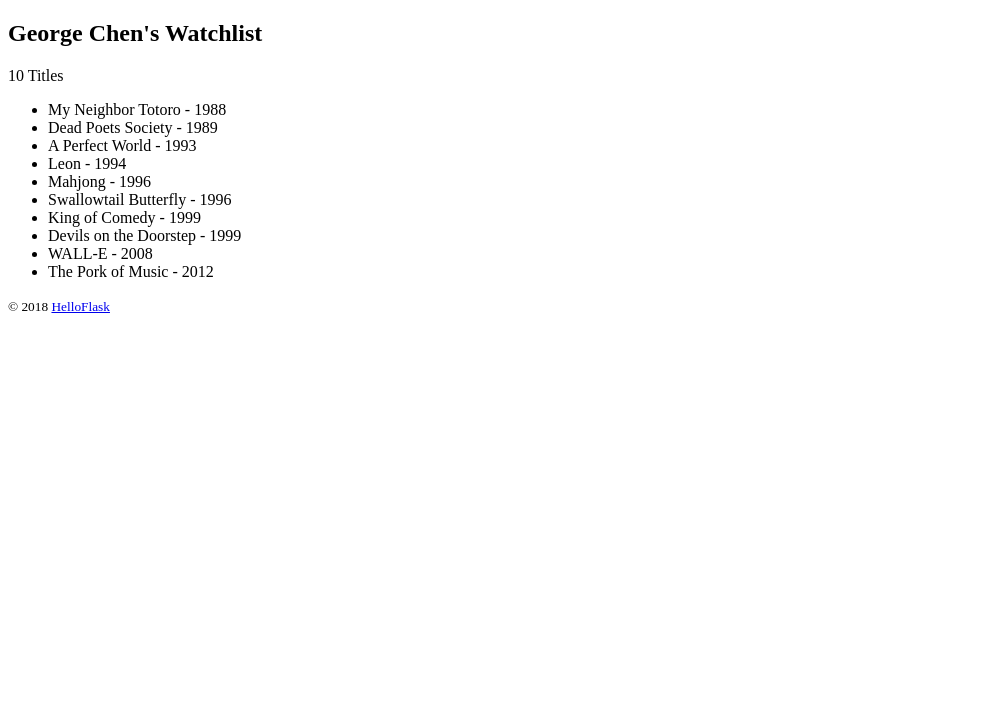
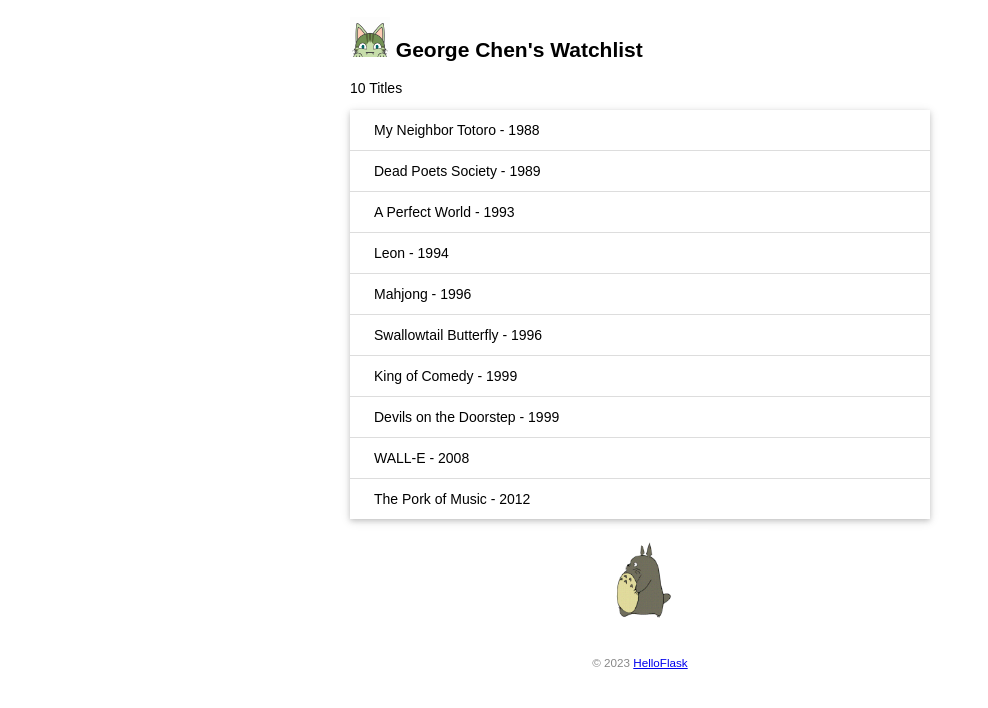
Before and after one commit to wither-rebirth/flask-watchlist, a Flask app: page / in a window 1280 px wide. Shown: the top 708 px of the page, without its empty margins (0-988 px from the left). Run offline with Flask 3, Linux system fonts and the light colour scheme.

Commit message:
Add static files

```diff
--- /dev/null
+++ b/project/static/style.css
@@ -0,0 +1,56 @@
+/* 页面整体 */
+body {
+    margin:auto;
+    max-width: 580px;
+    font-size: 14px;
+    font-family: Arial, Helvetica, sans-serif;
+}
+
+/* 页脚 */
+footer {
+    color: #888;
+    margin-top: 15px;
+    text-align: center;
+    padding:10px;
+}
+
+/* 页脚 */
+footer {
+    color:#888;
+    margin-top: 15px;
+    text-align: center;
+    padding: 10px;
+}
+
+/* 头像 */
+.avatar {
+    width: 40px;
+}
+
+/* 电影列表 */
+.movie-list {
+    list-style-type: none;
+    padding:0;
+    margin-bottom: 10px;
+    box-shadow: 0 2px 5px 0 rgba(0, 0, 0, 0.16), 0 2px 10px 0 rgba(0, 0, 0, 0.12);
+}
+
+.movie-list li{
+    padding:12px 24px;
+    border-bottom: 1px solid #ddd;
+}
+
+.movie-list li:last-child {
+    border-bottom: none;
+}
+
+.movie-list li:hover {
+    background-color: #f8f9fa;
+}
+
+/* 龙猫图片 */
+.totoro {
+    display: block;
+    margin:0 auto;
+    height:100px;
+}
--- a/project/templates/index.html
+++ b/project/templates/index.html
@@ -3,18 +3,23 @@
 <head>
     <meta charset="utf-8">
     <title>{{ name }}'s Watchlist</title>
+    <link rel="icon" href="{{ url_for('static', filename='favicon.ico') }}">
+    <link rel="stylesheet" href="{{ url_for('static', filename='style.css') }}" type="text/css">
 </head>
 <body>
-    <h2>{{ name }}'s Watchlist</h2>
+    <h2>
+        <img alt="Avatar" class="avatar" src="{{ url_for('static',filename='images/avatar.png') }}">
+        {{ name }}'s Watchlist</h2>
     {# 使用length过滤器获取movies变量的长度 #}
     <p>{{ movies|length }} Titles</p>
-    <ul>
+    <ul class="movie-list">
         {% for movie in movies %} {#迭代movies变量#}
         <li>{{ movie.title }} - {{ movie.year }}</li> {#等同于 movie['title']#}
         {% endfor %} {#使用endfor标签结束 for 语句#}
     </ul>
+    <img alt="Walking Totoro" class="totoro" src="{{ url_for('static', filename='images/totoro.gif')}}">
     <footer>
-        <small>&copy; 2018 <a href="http://helloflask.com/book/3">HelloFlask</a></small>
+        <small>&copy; 2023 <a href="http://helloflask.com/book/3">HelloFlask</a></small>
     </footer>
 </body>
 </html>
```
Also changed, not shown: project/static/favicon.ico (added), project/static/images/avatar.png (added), project/static/images/totoro.gif (added).
